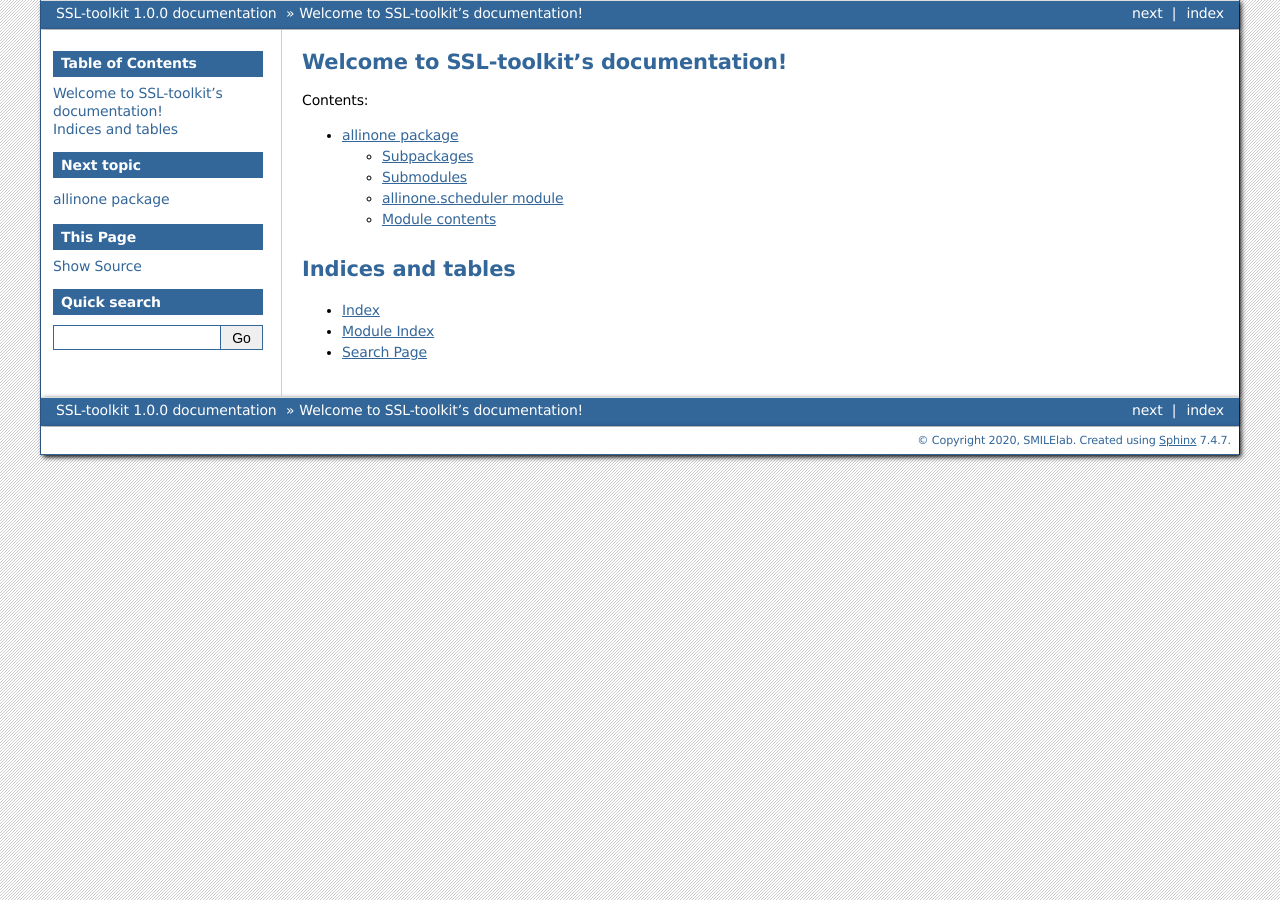
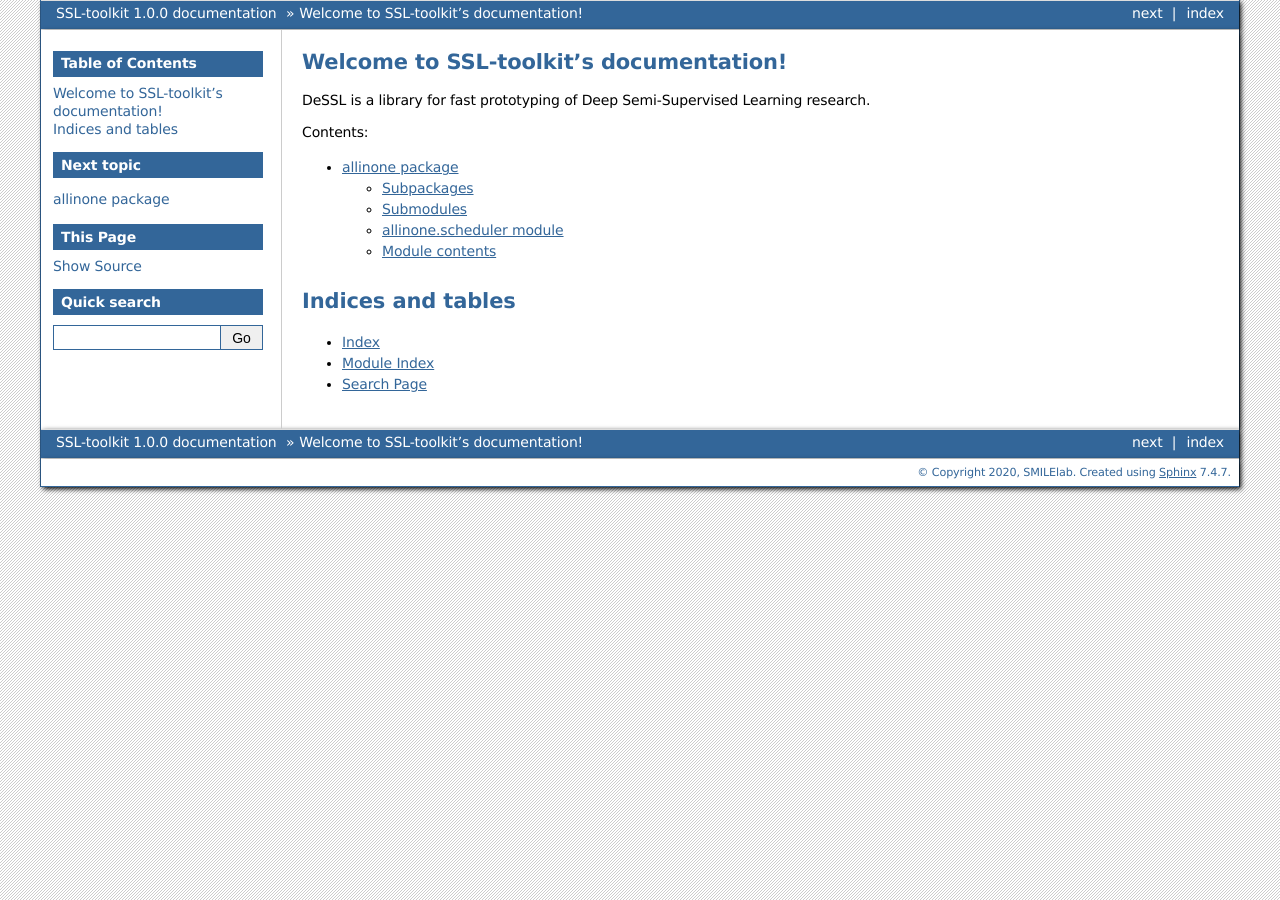
Before and after one commit to Fragile-azalea/SSL-toolkit, a Sphinx documentation site: the page built from doc/source/index.rst, in a window 1280 px wide. Built offline with Sphinx 7.4.7, drawn with Linux system fonts in a browser that asks for light colours.

Commit message:
change doc

```diff
--- a/doc/source/index.rst
+++ b/doc/source/index.rst
@@ -5,6 +5,8 @@
 
 Welcome to SSL-toolkit's documentation!
 =======================================
+
+DeSSL is a library for fast prototyping of Deep Semi-Supervised Learning research.
 
 .. toctree::
    :maxdepth: 2
```
